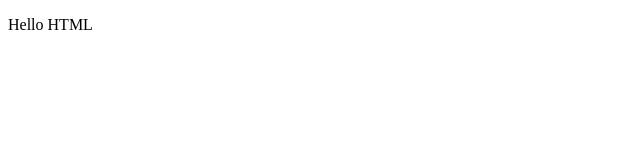
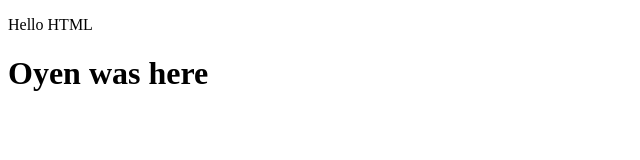
Before and after one commit to azryzdy/crash-course-git, a plain HTML site: page index.html in a window 1280 px wide. Shown: the whole page, without its empty margins (0-640 px from the left). Drawn offline with Linux system fonts and the light colour scheme.

Commit message:
cat saying things in html

```diff
--- a/index.html
+++ b/index.html
@@ -5,6 +5,7 @@
     <meta name="viewport" content="width=device-width, initial-scale=1.0">
     <title>Document</title>
     <p>Hello HTML</p>
+    <h1>Oyen was here</h1>
 </head>
 <body>
 
```
